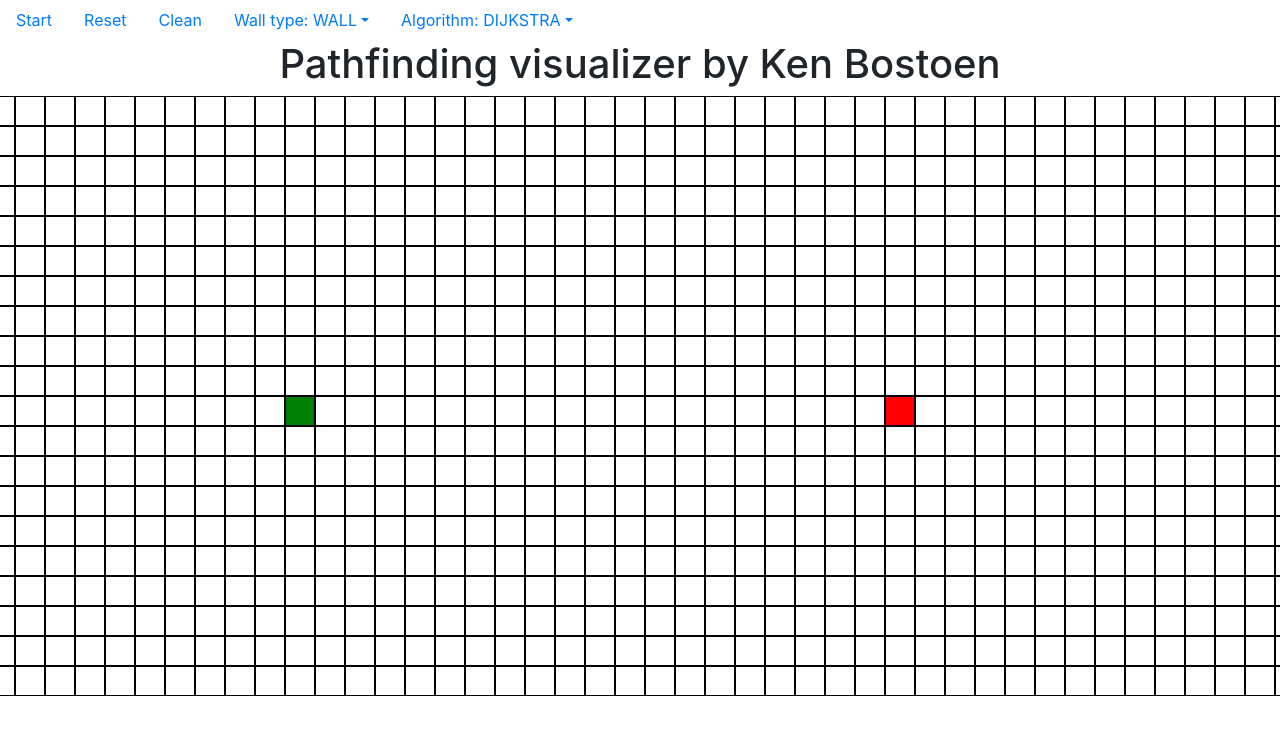
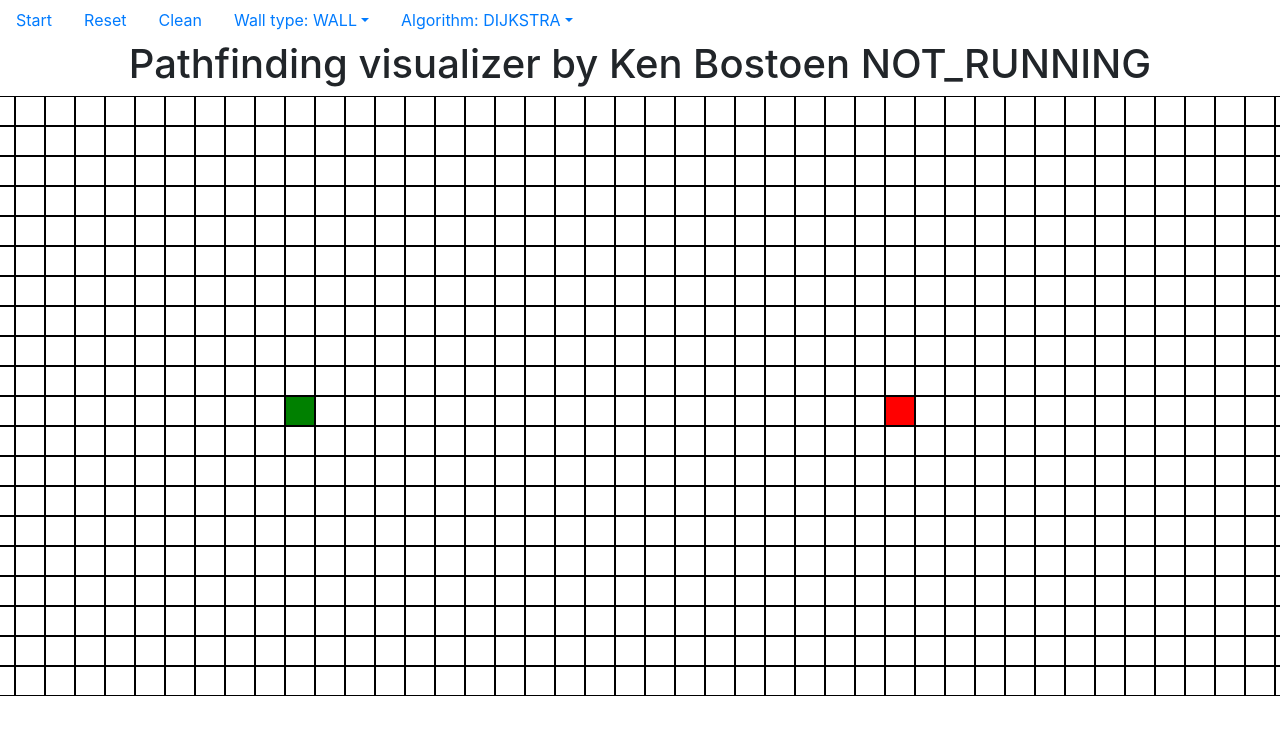
Before and after one commit to kenbostoen/pathfinder, an Angular app: page / in a window 1280 px wide. Shown: the top 734 px of the page. Built offline with nearby package versions, Linux system fonts and the light colour scheme.

Commit message:
Fix buttons and resetbug

```diff
--- a/package.json
+++ b/package.json
@@ -25,7 +25,7 @@
     "zone.js": "~0.9.1"
   },
   "devDependencies": {
-    "@angular-devkit/build-angular": "~0.803.3",
+    "@angular-devkit/build-angular": "^0.803.22",
     "@angular/cli": "^8.3.21",
     "@angular/compiler-cli": "^8.2.14",
     "@angular/language-service": "^8.2.14",
--- a/src/app/astar.service.ts
+++ b/src/app/astar.service.ts
@@ -39,9 +39,11 @@ export class AstarService {
       closestNode.nodeStatus = NodeStatus.VISITED;
       this.grid.updateNodes([closestNode]);
       if (closestNode.isSameAs(finishNode)) {
+
         clearInterval(interval);
+        console.log('doneeeee');
         this.solutionSubject.next(closestNode);
-        this.solutionSubject.complete();
+        //this.solutionSubject.complete();
       }
       console.log(closestNode)
       this.updateUnvisitedNeighbors(closestNode, finishNode);
--- /dev/null
+++ b/src/app/model/VisualizeStatus.ts
@@ -0,0 +1,4 @@
+export enum VisualizeStatus {
+    RUNNING = 'RUNNING',
+    NOT_RUNNING = 'NOT_RUNNING'
+}
--- a/src/app/nav/nav.component.html
+++ b/src/app/nav/nav.component.html
@@ -1,12 +1,12 @@
 <ul class="nav nav-pills">
     <li class="nav-item">
-      <a class="nav-link" href="#" (click)="start()">Start</a>
+      <a class="nav-link" href="#" (click)="start()" *ngIf="visualizeStatus === 'NOT_RUNNING'">Start</a>
     </li>
     <li class="nav-item">
-      <a class="nav-link" href="#" (click)="reset()">Reset</a>
+      <a class="nav-link" href="#" (click)="reset()" *ngIf="visualizeStatus === 'NOT_RUNNING'">Reset</a>
     </li>
     <li class="nav-item">
-      <a class="nav-link" href="#" (click)="clean()">Clean</a>
+      <a class="nav-link" href="#" (click)="clean()" *ngIf="visualizeStatus === 'NOT_RUNNING'">Clean</a>
     </li>
     <li class="nav-item dropdown">
         <a class="nav-link dropdown-toggle" data-toggle="dropdown" href="#" role="button" aria-haspopup="true" aria-expanded="false">Wall type: {{selectedNodeType}}</a>
--- a/src/app/nav/nav.component.ts
+++ b/src/app/nav/nav.component.ts
@@ -1,4 +1,5 @@
 import { Component, Input, Output, EventEmitter } from '@angular/core';
+import { VisualizeStatus } from '../model/VisualizeStatus';
 
 @Component({
   selector: 'app-nav',
@@ -8,6 +9,8 @@ import { Component, Input, Output, EventEmitter } from '@angular/core';
 export class NavComponent {
   @Input() selectedNodeType: string;
   @Input() selectedAlgorithm: string;
+  @Input() visualizeStatus: VisualizeStatus;
+
   @Output() selectedNodeTypeEmitter = new EventEmitter();
   @Output() selectedAlgorithmEmitter = new EventEmitter();
   @Output() resetEmitter = new EventEmitter();
--- a/src/app/visualizer/visualizer.component.html
+++ b/src/app/visualizer/visualizer.component.html
@@ -2,6 +2,7 @@
   <app-nav
   [selectedNodeType]="selectedNodeType"
   [selectedAlgorithm]="selectedAlgorithm"
+  [visualizeStatus]="visualizeStatus"
   (selectedNodeTypeEmitter)="selectedNodeType = $event"
   (selectedAlgorithmEmitter)="selectedAlgorithm = $event"
   (resetEmitter)="resetGrid()"
@@ -9,7 +10,7 @@
   (cleanEmitter)="cleanGrid()"
   ></app-nav>
   <div class="header">
-    <h1>Pathfinding visualizer by Ken Bostoen</h1>
+    <h1>Pathfinding visualizer by Ken Bostoen {{visualizeStatus}}</h1>
   </div>
 
   <div class="wrapper" [style.width.px]="width * COLUMNS">
--- a/src/app/visualizer/visualizer.component.ts
+++ b/src/app/visualizer/visualizer.component.ts
@@ -3,6 +3,7 @@ import { DijkstraService } from "../dijkstra.service";
 import { Grid } from "../model/Grid";
 import { GridNode } from "../model/GridNode";
 import { GridCoordinates } from "../model/GridCoordinates";
+import { VisualizeStatus } from "../model/VisualizeStatus";
 import { NodeStatus } from "../model/NodeStatus";
 import { HostListener } from "@angular/core";
 import { AstarService } from "../astar.service";
@@ -27,6 +28,7 @@ export class VisualizerComponent {
   selectedAlgorithm = "DIJKSTRA";
   grid: Grid = new Grid();
   gridSetupPreVisualising: Grid;
+  visualizeStatus = VisualizeStatus.NOT_RUNNING;
 
   constructor(
     private dijkstraService: DijkstraService,
@@ -36,10 +38,10 @@ export class VisualizerComponent {
   }
 
   resetGrid() {
-    for (const sub of this.subscriptions) {
+    /*for (const sub of this.subscriptions) {
       sub.unsubscribe();
     }
-    this.subscriptions = [];
+    this.subscriptions = [];*/
     console.log(this.gridSetupPreVisualising);
     this.grid = this.gridSetupPreVisualising;
     this.startNode = this.grid.findNode(new GridCoordinates(this.startNode.coordinates.x, this.startNode.coordinates.y));
@@ -57,6 +59,7 @@ export class VisualizerComponent {
     this.initNodes(this.ROWS, this.COLUMNS);
   }
   visualizeAlgorithm() {
+    this.visualizeStatus = VisualizeStatus.RUNNING;
     this.gridSetupPreVisualising = cloneDeep(this.grid);
     if (this.selectedAlgorithm === "DIJKSTRA") {
       this.visualizeDijkstra();
@@ -97,9 +100,15 @@ export class VisualizerComponent {
   }
 
   visualizeSolution(node: GridNode) {
+    console.log('visualizing solution');
+
     let currentNode = node;
     const loop = setInterval(() => {
+      console.log('test');
+
       if (!currentNode.previousNode) {
+      console.log('done');
+        this.visualizeStatus = VisualizeStatus.NOT_RUNNING;
         clearInterval(loop);
       }
       this.grid.findNode(currentNode.coordinates).nodeStatus =
```
Also changed, not shown: 1 other file (tests, documents, lock files or other folders).
